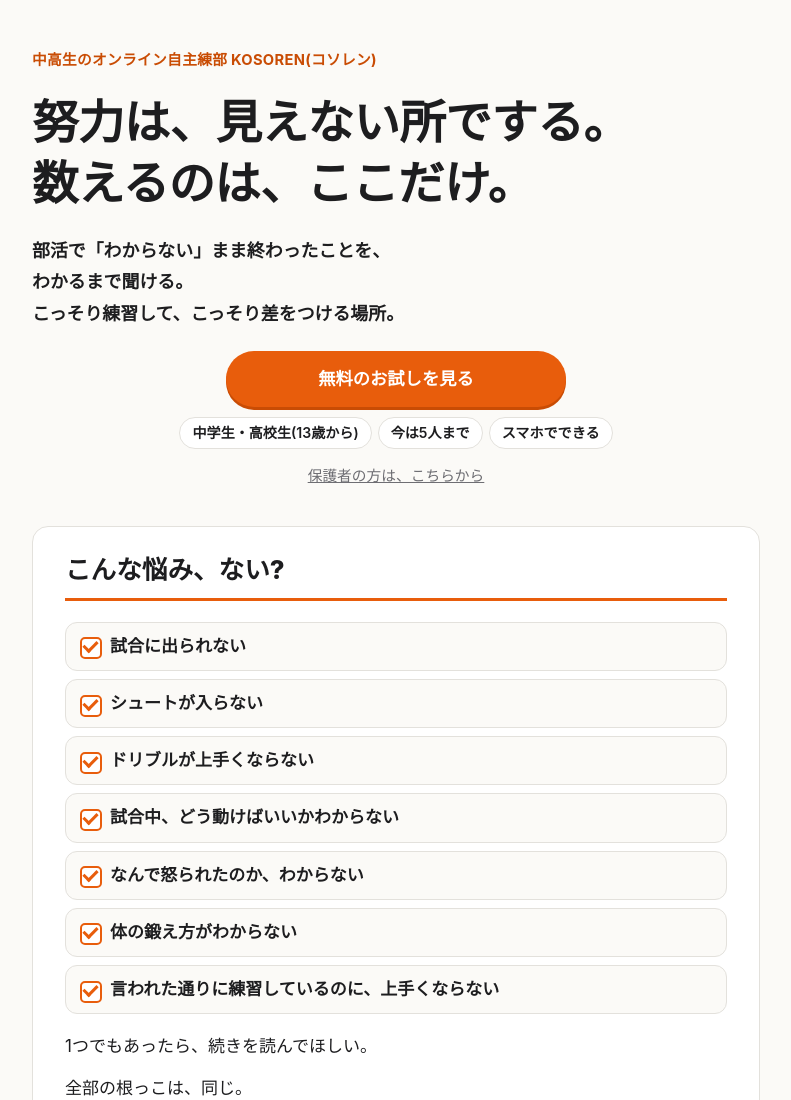
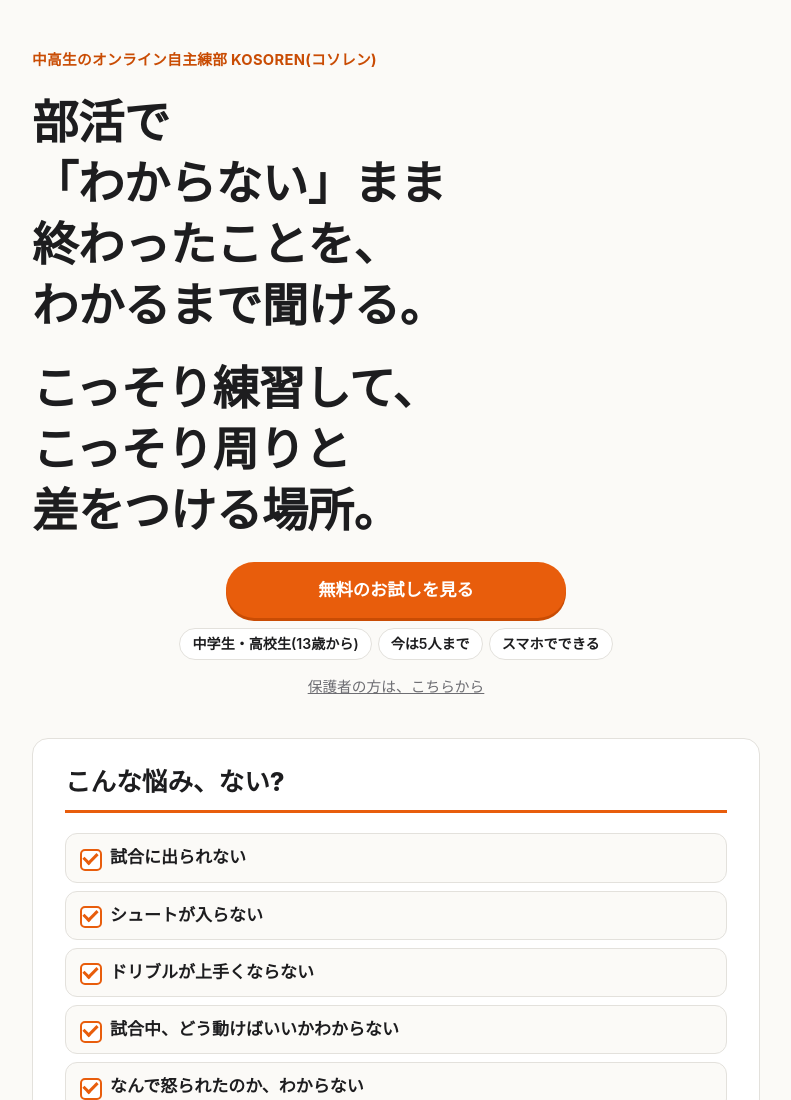
Before and after one commit to motochan0518-sys/motochan0518-sys.github.io, a plain HTML site: page kosoren/index.html in a window 1280 px wide. Shown: the top 1100 px of the page, without its empty margins (244-1035 px from the left). Drawn offline with Linux system fonts and the light colour scheme.

Commit message:
KOSOREN ページ: 一番上の大きい字を「部活でわからないまま…/こっそり周りと差をつける場所」に(2026-11-22)
Co-Authored-By: Claude Opus 5.5 <noreply@anthropic.com>

```diff
--- a/kosoren/index.html
+++ b/kosoren/index.html
@@ -5,9 +5,9 @@
 <meta name="viewport" content="width=device-width, initial-scale=1, viewport-fit=cover">
 <title>KOSOREN(コソレン)— 中高生のオンライン自主練部</title>
 <meta name="robots" content="noindex">
-<meta name="description" content="部活で「わからない」まま終わったことを、わかるまで聞ける。こっそり練習して、こっそり差をつける、中高生のオンライン自主練部です。">
+<meta name="description" content="部活で「わからない」まま終わったことを、わかるまで聞ける。こっそり練習して、こっそり周りと差をつける、中高生のオンライン自主練部です。">
 <meta property="og:title" content="KOSOREN(コソレン)— 中高生のオンライン自主練部">
-<meta property="og:description" content="部活で「わからない」まま終わったことを、わかるまで聞ける。こっそり練習して、こっそり差をつける、中高生のオンライン自主練部です。">
+<meta property="og:description" content="部活で「わからない」まま終わったことを、わかるまで聞ける。こっそり練習して、こっそり周りと差をつける、中高生のオンライン自主練部です。">
 <meta property="og:url" content="https://motochan0518-sys.github.io/kosoren/">
 <meta property="og:type" content="website">
 <meta name="theme-color" content="#fbfaf7">
@@ -133,8 +133,8 @@ footer a{color:var(--mute)}
 <div class="wrap">
 <header class="hero" id="top">
 <p class="small">中高生のオンライン自主練部 KOSOREN(コソレン)</p>
-<h1 class="big"><span class="ph">努力は、</span><span class="ph">見えない所でする。</span><br><span class="ph">数えるのは、</span><span class="ph">ここだけ。</span></h1>
-<p class="lead"><span class="ph">部活で「わからない」まま終わったことを、</span><br><span class="ph">わかるまで聞ける。</span><br><span class="ph">こっそり練習して、</span><span class="ph">こっそり差をつける場所。</span></p>
+<h1 class="big"><span class="ph">部活で</span><br><span class="ph">「わからない」まま</span><br><span class="ph">終わったことを、</span><br><span class="ph">わかるまで聞ける。</span></h1>
+<h1 class="big"><span class="ph">こっそり練習して、</span><br><span class="ph">こっそり周りと</span><br><span class="ph">差をつける場所。</span></h1>
 <p class="cta"><a class="pill" href="#trial">無料のお試しを見る</a></p>
 <ul class="chips"><li>中学生・高校生(13歳から)</li><li>今は5人まで</li><li>スマホでできる</li></ul>
 <p class="jump"><a href="#parents">保護者の方は、こちらから</a></p>
```
